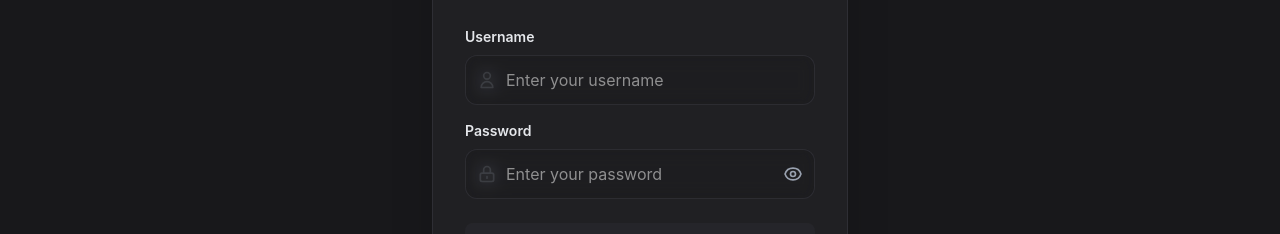
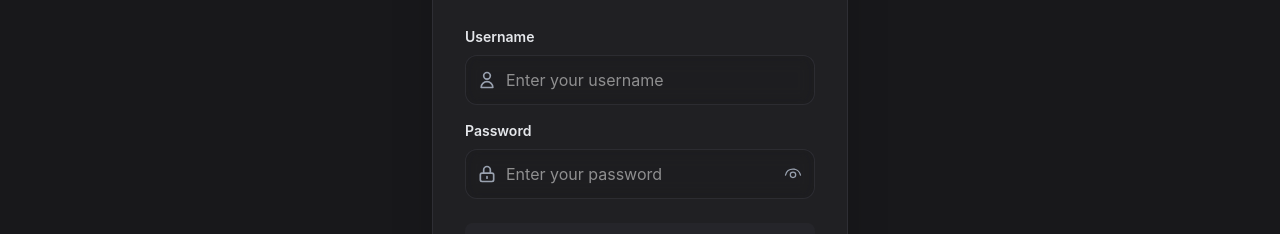
Before and after one commit to R-udren/rovertAIChat, a Vue app in the folder frontend/: page /login in a window 1280 px wide. Shown: the part 315-549 px from the top of the page. Built offline with nearby package versions, Linux system fonts and the light colour scheme; no server answers.

Commit message:
refactor: update SVG icons in LoginView for improved accessibility and styling

```diff
--- a/frontend/src/views/LoginView.vue
+++ b/frontend/src/views/LoginView.vue
@@ -209,7 +209,7 @@ const handleLogin = async () => {
               <div class="relative">
                 <div class="absolute inset-y-0 left-0 flex items-center pl-3 pointer-events-none">
                   <svg
-                    class="w-5 h-5 text-gray-400"
+                    class="text-gray-400 z-1 size-5"
                     fill="none"
                     stroke="currentColor"
                     viewBox="0 0 24 24"
@@ -258,7 +258,7 @@ const handleLogin = async () => {
               <div class="relative">
                 <div class="absolute inset-y-0 left-0 flex items-center pl-3 pointer-events-none">
                   <svg
-                    class="w-5 h-5 text-gray-400"
+                    class="text-gray-400 z-1 size-5"
                     fill="none"
                     stroke="currentColor"
                     viewBox="0 0 24 24"
@@ -296,30 +296,21 @@ const handleLogin = async () => {
                 >
                   <svg
                     v-if="!showPassword"
-                    class="w-5 h-5"
-                    fill="none"
-                    stroke="currentColor"
+                    xmlns="http://www.w3.org/2000/svg"
+                    class="size-5"
                     viewBox="0 0 24 24"
                   >
+                    <g fill="none">
+                      <path
+                        d="M12 9.005a4 4 0 1 1 0 8a4 4 0 0 1 0-8zm0 1.5a2.5 2.5 0 1 0 0 5a2.5 2.5 0 0 0 0-5zM12 5.5c4.613 0 8.596 3.15 9.701 7.564a.75.75 0 1 1-1.455.365a8.503 8.503 0 0 0-16.493.004a.75.75 0 0 1-1.455-.363A10.003 10.003 0 0 1 12 5.5z"
+                        fill="currentColor"
+                      />
+                    </g>
+                  </svg>
+                  <svg v-else xmlns="http://www.w3.org/2000/svg" class="size-5" viewBox="0 0 24 24">
                     <path
-                      stroke-linecap="round"
-                      stroke-linejoin="round"
-                      stroke-width="2"
-                      d="M15 12a3 3 0 11-6 0 3 3 0 016 0z"
-                    />
-                    <path
-                      stroke-linecap="round"
-                      stroke-linejoin="round"
-                      stroke-width="2"
-                      d="M2.458 12C3.732 7.943 7.523 5 12 5c4.478 0 8.268 2.943 9.542 7-1.274 4.057-5.064 7-9.542 7-4.477 0-8.268-2.943-9.542-7z"
-                    />
-                  </svg>
-                  <svg v-else class="w-5 h-5" fill="none" stroke="currentColor" viewBox="0 0 24 24">
-                    <path
-                      stroke-linecap="round"
-                      stroke-linejoin="round"
-                      stroke-width="2"
-                      d="M13.875 18.825A10.05 10.05 0 0112 19c-4.478 0-8.268-2.943-9.543-7a9.97 9.97 0 011.563-3.029m5.858.908a3 3 0 114.243 4.243M9.878 9.878l4.242 4.242M9.878 9.878L3 3m6.878 6.878L21 21"
+                      fill="currentColor"
+                      d="M2.22 2.22a.75.75 0 0 0-.073.976l.073.084l4.034 4.035a10 10 0 0 0-3.955 5.75a.75.75 0 0 0 1.455.364a8.5 8.5 0 0 1 3.58-5.034l1.81 1.81A4 4 0 0 0 14.8 15.86l5.919 5.92a.75.75 0 0 0 1.133-.977l-.073-.084l-6.113-6.114l.001-.002l-1.2-1.198l-2.87-2.87h.002l-2.88-2.877l.001-.002l-1.133-1.13L3.28 2.22a.75.75 0 0 0-1.06 0m7.984 9.045l3.535 3.536a2.5 2.5 0 0 1-3.535-3.535M12 5.5c-1 0-1.97.148-2.889.425l1.237 1.236a8.503 8.503 0 0 1 9.899 6.272a.75.75 0 0 0 1.455-.363A10 10 0 0 0 12 5.5m.195 3.51l3.801 3.8a4.003 4.003 0 0 0-3.801-3.8"
                     />
                   </svg>
                 </button>
```
